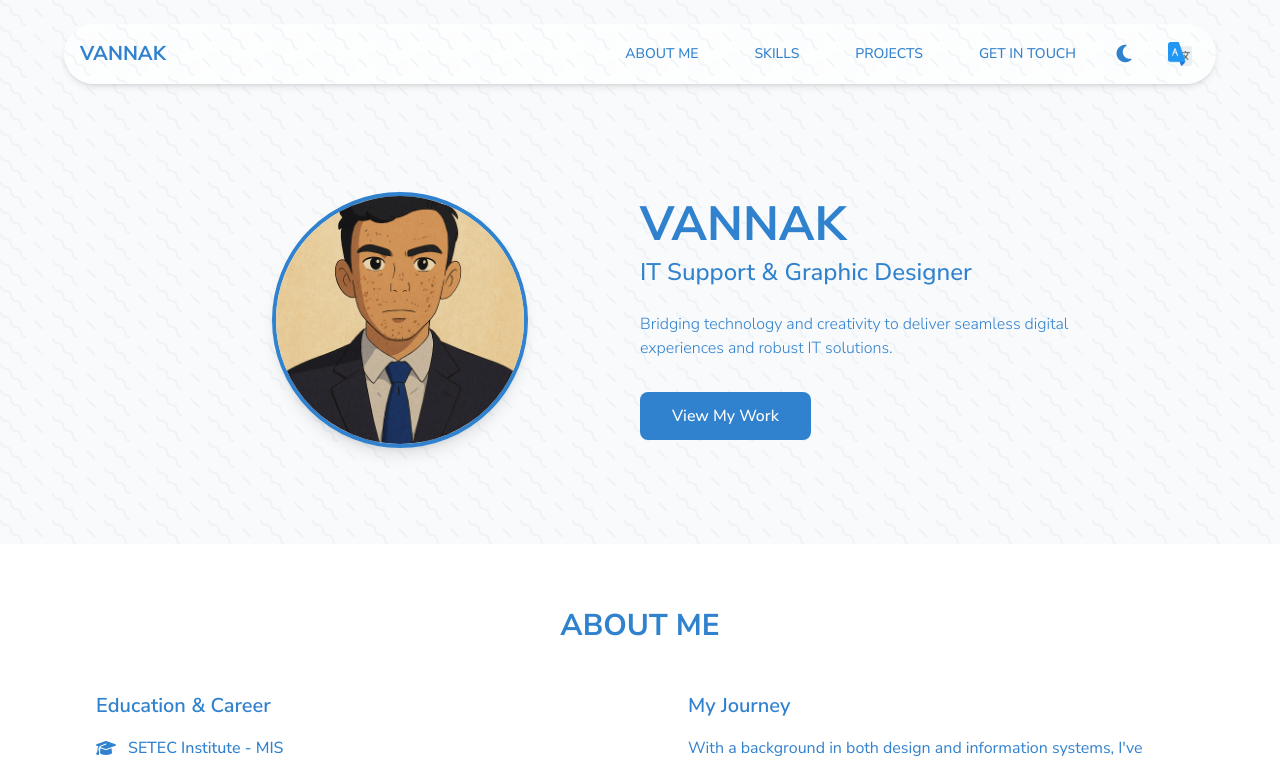
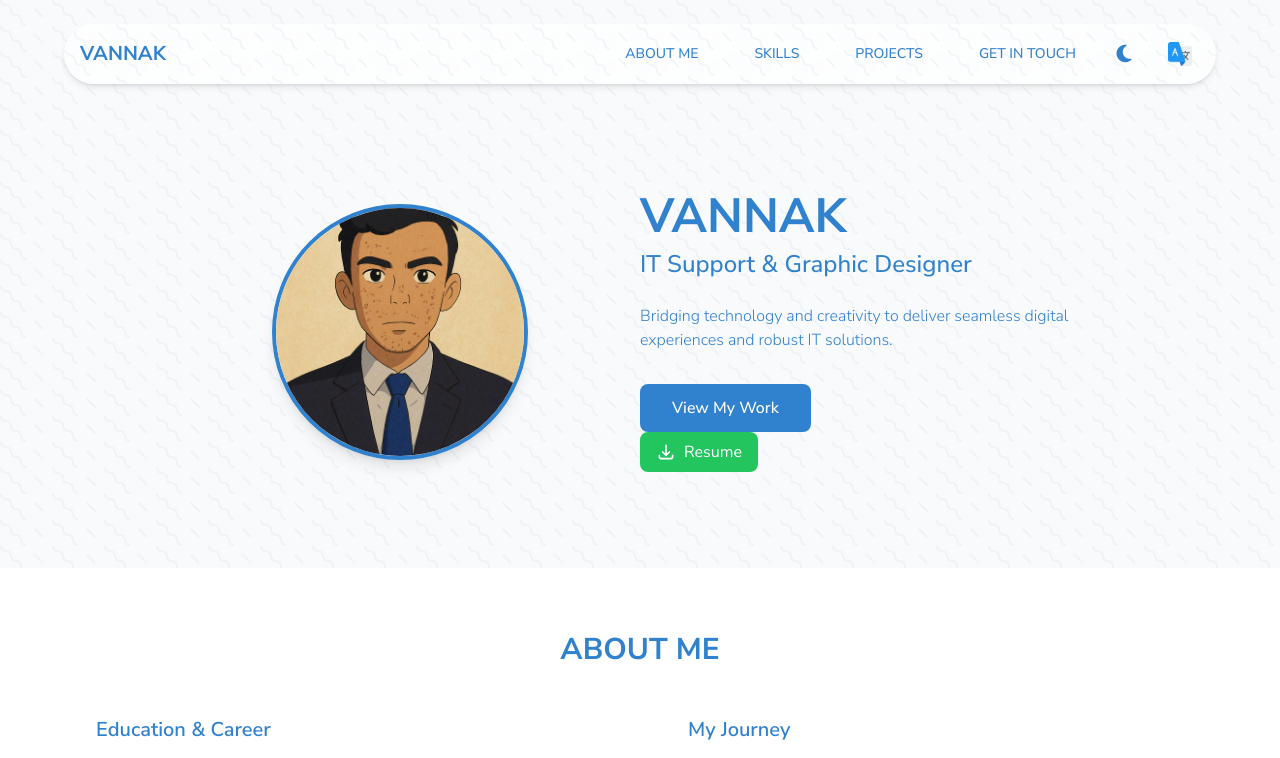
Before and after one commit to VannnakChan884/portfolio, a PHP site: page /index.php in a window 1280 px wide. Shown: the top 758 px of the page. Run offline with PHP 8.4, Linux system fonts and the light colour scheme; data that the repository does not hold is empty; some libraries are stand-ins or nearby versions; some web fonts are replaced.

Commit message:
modify kh.php

```diff
--- a/index.php
+++ b/index.php
@@ -69,6 +69,13 @@ $theme = isset($_COOKIE['theme']) ? $_COOKIE['theme'] : 'light';
                         <a href="#projects" class="bg-primary dark:bg-gray-600 hover:bg-gray-900 dark:hover:bg-primary text-secondary font-medium px-8 py-3 rounded-lg btn inline-block">
                             <?= $translations['view_work'] ?>
                         </a>
+                        <!-- Add this to your contact section or navigation -->
+                        <button id="downloadResume" class="bg-green-500 hover:bg-green-600 text-white px-4 py-2 rounded-lg flex items-center">
+                            <svg class="w-5 h-5 mr-2" fill="none" stroke="currentColor" viewBox="0 0 24 24">
+                                <path stroke-linecap="round" stroke-linejoin="round" stroke-width="2" d="M4 16v1a3 3 0 003 3h10a3 3 0 003-3v-1m-4-4l-4 4m0 0l-4-4m4 4V4"></path>
+                            </svg>
+                            Resume
+                        </button>
                     </div>
                 </div>
             </div>
@@ -362,6 +369,9 @@ $theme = isset($_COOKIE['theme']) ? $_COOKIE['theme'] : 'light';
 
     <?php include 'includes/footer.php'; ?>
 
+    <!-- Add this before your main.js script -->
+    <script src="https://cdnjs.cloudflare.com/ajax/libs/html2pdf.js/0.10.1/html2pdf.bundle.min.js"></script>
+
     <script src="assets/js/main.js"></script>
 </body>
 </html>
--- a/languages/kh.php
+++ b/languages/kh.php
@@ -24,6 +24,6 @@ return [
     'message' => 'សារ',
     'submit' => 'ដាក់ស្នើ',
 
-    'រក្សាសិទ្ធិ' => '© ២០២៥ វណ្ណៈ។ រក្សាសិទ្ធិគ្រប់យ៉ាង។'
+    'copyright' => '© ២០២៥ វណ្ណៈ។ រក្សាសិទ្ធិគ្រប់យ៉ាង។'
 ];
 ?>
```
